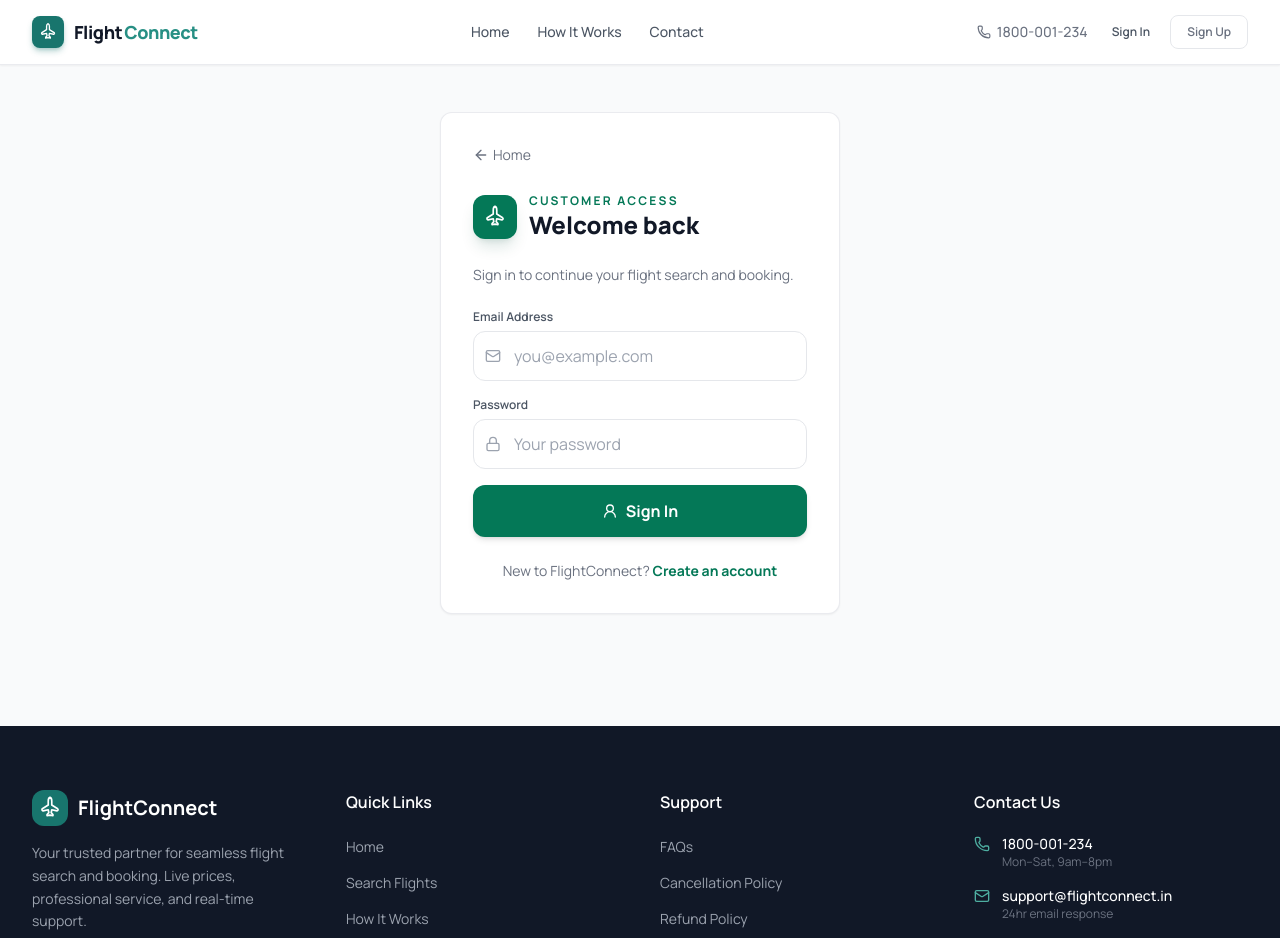
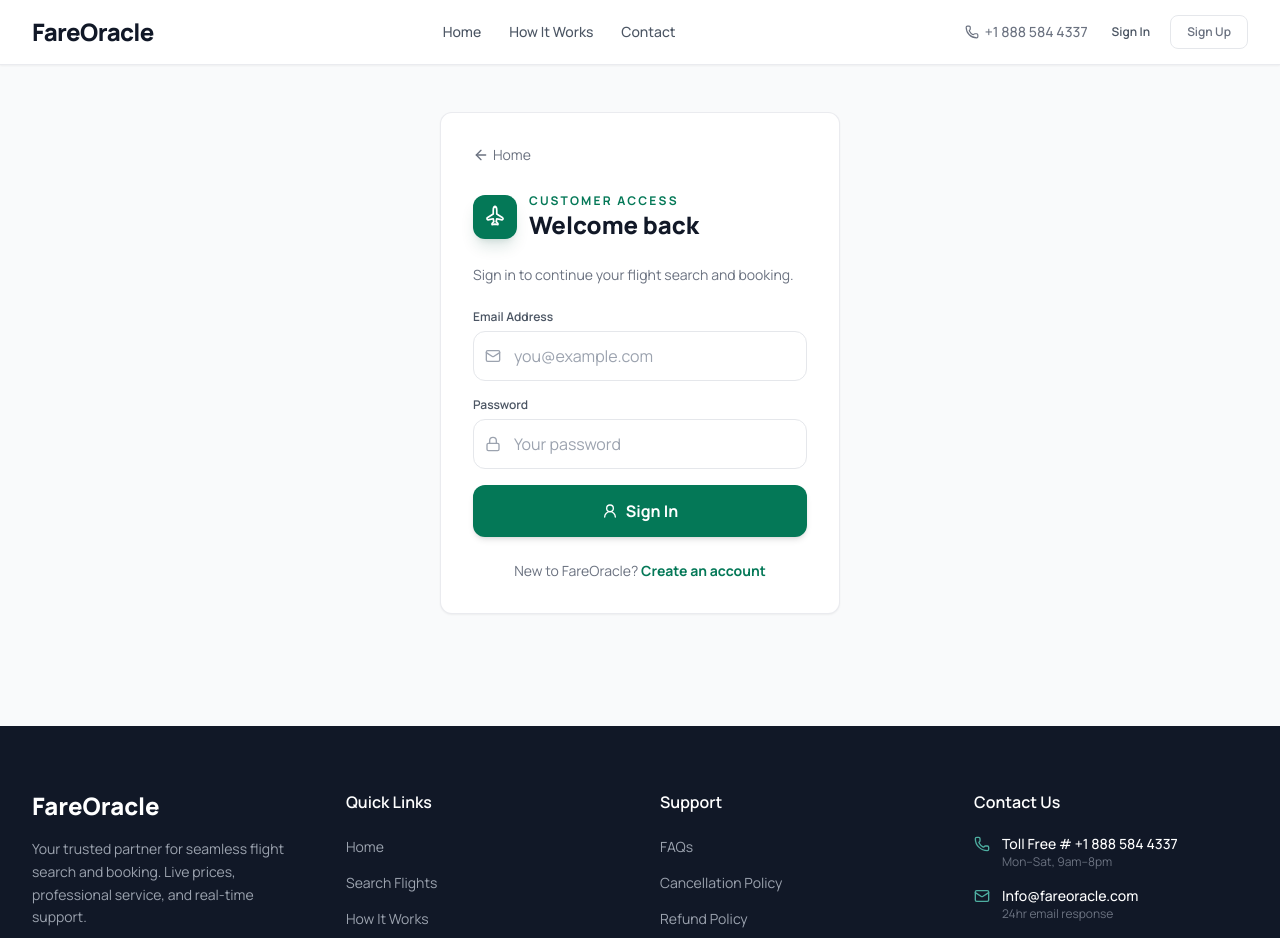
Before and after one commit to SanskarSingh142002/Flight, a React (Vite) app: page /signin in a window 1280 px wide. Shown: the top 938 px of the page. Built offline with nearby package versions, Linux system fonts and the light colour scheme.

Commit message:
uichange

```diff
--- a/src/components/AdminLayout.jsx
+++ b/src/components/AdminLayout.jsx
@@ -37,7 +37,7 @@ export default function AdminLayout({ children, title }) {
             <Plane className="w-5 h-5 text-white -rotate-45" />
           </div>
           <div>
-            <p className="text-white font-bold text-base leading-none">FlightConnect</p>
+            <p className="text-white font-bold text-base leading-none">FareOracle</p>
             <p className="text-gray-500 text-xs">Admin Panel</p>
           </div>
         </div>
--- a/src/components/Footer.jsx
+++ b/src/components/Footer.jsx
@@ -1,4 +1,4 @@
-import { Plane, Phone, Mail, MapPin, Globe, MessageCircle, Camera, Link as LinkIcon } from 'lucide-react'
+import { Phone, Mail, MapPin, Globe, MessageCircle, Camera, Link as LinkIcon } from 'lucide-react'
 import { Link } from 'react-router-dom'
 
 export default function Footer() {
@@ -8,11 +8,8 @@ export default function Footer() {
         <div className="grid grid-cols-1 md:grid-cols-2 lg:grid-cols-4 gap-10">
           {/* Brand */}
           <div className="lg:col-span-1">
-            <div className="flex items-center gap-2.5 mb-4">
-              <div className="w-9 h-9 bg-blue-600 rounded-xl flex items-center justify-center">
-                <Plane className="w-5 h-5 text-white -rotate-45" />
-              </div>
-              <span className="text-xl font-bold text-white">FlightConnect</span>
+            <div className="mb-4">
+              <span className="text-2xl font-black text-white">FareOracle</span>
             </div>
             <p className="text-sm leading-relaxed text-gray-400 mb-6">
               Your trusted partner for seamless flight search and booking. Live prices, professional service, and real-time support.
@@ -57,20 +54,20 @@ export default function Footer() {
               <li className="flex items-start gap-3">
                 <Phone className="w-4 h-4 text-blue-400 mt-0.5 shrink-0" />
                 <div>
-                  <p className="text-sm text-white font-medium">1800-001-234</p>
+                  <p className="text-sm text-white font-medium">Toll Free # +1 888 584 4337</p>
                   <p className="text-xs text-gray-500">Mon–Sat, 9am–8pm</p>
                 </div>
               </li>
               <li className="flex items-start gap-3">
                 <Mail className="w-4 h-4 text-blue-400 mt-0.5 shrink-0" />
                 <div>
-                  <p className="text-sm text-white font-medium">support@flightconnect.in</p>
+                  <p className="text-sm text-white font-medium">Info@fareoracle.com</p>
                   <p className="text-xs text-gray-500">24hr email response</p>
                 </div>
               </li>
               <li className="flex items-start gap-3">
                 <MapPin className="w-4 h-4 text-blue-400 mt-0.5 shrink-0" />
-                <p className="text-sm text-gray-400">New Delhi, India 110001</p>
+                <p className="text-sm text-gray-400">626 Wilshire Blvd Suite 410<br />Los Angeles, CA 90017</p>
               </li>
             </ul>
           </div>
@@ -78,7 +75,7 @@ export default function Footer() {
 
         {/* Bottom bar */}
         <div className="mt-12 pt-8 border-t border-gray-800 flex flex-col sm:flex-row items-center justify-between gap-4">
-          <p className="text-sm text-gray-500">© 2026 FlightConnect. All rights reserved.</p>
+          <p className="text-sm text-gray-500">© 2026 FareOracle. All rights reserved.</p>
           <div className="flex items-center gap-2 flex-wrap justify-center">
             <span className="h-7 min-w-12 px-2 bg-white rounded-md flex items-center justify-center">
               <img src="https://cdn.simpleicons.org/visa/1A1F71" alt="Visa" className="h-4 w-auto" />
--- a/src/components/Navbar.jsx
+++ b/src/components/Navbar.jsx
@@ -1,6 +1,6 @@
 import { useState, useEffect } from 'react'
 import { Link, useLocation, useNavigate } from 'react-router-dom'
-import { Plane, Menu, X, Phone, LogOut, UserCircle } from 'lucide-react'
+import { Menu, X, Phone, LogOut, UserCircle } from 'lucide-react'
 import { useCustomerAuth } from '../context/CustomerAuthContext'
 
 export default function Navbar() {
@@ -30,16 +30,8 @@ export default function Navbar() {
         <div className="flex items-center justify-between h-16">
 
           {/* Logo */}
-          <Link to="/" className="flex items-center gap-2.5 group">
-            <div className="w-8 h-8 bg-blue-600 rounded-lg flex items-center justify-center shadow-md shadow-blue-600/30 group-hover:shadow-blue-600/50 transition-shadow">
-              <Plane className="w-4 h-4 text-white -rotate-45" />
-            </div>
-            <div className="flex items-baseline gap-0.5">
-              <span className={`text-base sm:text-lg font-black tracking-tight transition-colors ${transparent ? 'text-white' : 'text-gray-900'}`}>
-                Flight
-              </span>
-              <span className="text-base sm:text-lg font-black tracking-tight text-blue-500">Connect</span>
-            </div>
+          <Link to="/" className={`text-xl sm:text-2xl font-black tracking-tight transition-colors ${transparent ? 'text-white' : 'text-gray-900'}`}>
+            FareOracle
           </Link>
 
           {/* Desktop nav */}
@@ -65,7 +57,7 @@ export default function Navbar() {
                 transparent ? 'text-white/70 hover:text-white' : 'text-gray-500 hover:text-gray-700'
               }`}>
               <Phone className="w-3.5 h-3.5" />
-              1800-001-234
+              +1 888 584 4337
             </a>
 
             {customerUser ? (
@@ -144,7 +136,7 @@ export default function Navbar() {
           ))}
           <div className="pt-3 border-t border-gray-100 flex items-center gap-2 px-3">
             <Phone className="w-4 h-4 text-blue-500" />
-            <span className="text-sm font-medium text-gray-600">1800-001-234</span>
+            <span className="text-sm font-medium text-gray-600">Toll Free # +1 888 584 4337</span>
           </div>
 
           {customerUser ? (
--- a/src/pages/CheckoutPage.jsx
+++ b/src/pages/CheckoutPage.jsx
@@ -239,7 +239,7 @@ export default function CheckoutPage() {
               <div className="mt-4 bg-amber-50 border border-amber-200 rounded-xl p-3 flex items-start gap-2">
                 <AlertCircle className="w-4 h-4 text-amber-500 shrink-0 mt-0.5" />
                 <p className="text-xs text-amber-700">
-                  Card details are tokenized via our payment processor. FlightConnect never stores your full card number or CVV.
+                  Card details are tokenized via our payment processor. FareOracle never stores your full card number or CVV.
                 </p>
               </div>
             </div>
--- a/src/pages/ConfirmationPage.jsx
+++ b/src/pages/ConfirmationPage.jsx
@@ -140,13 +140,13 @@ export default function ConfirmationPage() {
         <div className="card p-4 sm:p-6 mb-8 bg-gradient-to-br from-gray-900 to-gray-800 text-white">
           <h3 className="font-bold mb-3">Need help? Contact us</h3>
           <div className="flex flex-col sm:flex-row gap-4">
-            <a href="tel:+911800001234" className="flex items-center gap-2 bg-white/10 hover:bg-white/20 px-4 py-3 rounded-xl transition-colors">
+            <a href="tel:+18885844337" className="flex items-center gap-2 bg-white/10 hover:bg-white/20 px-4 py-3 rounded-xl transition-colors">
               <Phone className="w-4 h-4 text-blue-300" />
-              <span className="text-sm">1800-001-234</span>
+              <span className="text-sm">Toll Free # +1 888 584 4337</span>
             </a>
-            <a href="mailto:support@flightconnect.in" className="flex items-center gap-2 bg-white/10 hover:bg-white/20 px-4 py-3 rounded-xl transition-colors">
+            <a href="mailto:Info@fareoracle.com" className="flex items-center gap-2 bg-white/10 hover:bg-white/20 px-4 py-3 rounded-xl transition-colors">
               <Mail className="w-4 h-4 text-blue-300" />
-              <span className="text-sm">support@flightconnect.in</span>
+              <span className="text-sm">Info@fareoracle.com</span>
             </a>
           </div>
         </div>
--- a/src/pages/CustomerLoginPage.jsx
+++ b/src/pages/CustomerLoginPage.jsx
@@ -98,7 +98,7 @@ export default function CustomerLoginPage() {
           </form>
 
           <p className="mt-6 text-center text-sm text-gray-500">
-            New to FlightConnect?{' '}
+            New to FareOracle?{' '}
             <Link to="/signup" className="font-bold text-emerald-700 hover:underline">Create an account</Link>
           </p>
         </div>
--- a/src/pages/HomePage.jsx
+++ b/src/pages/HomePage.jsx
@@ -586,7 +586,7 @@ export default function HomePage() {
 
         <div className="relative max-w-7xl mx-auto px-4 sm:px-6 lg:px-8">
           <div className="text-center mb-14">
-            <p className="text-sm font-semibold text-blue-400 uppercase tracking-widest mb-2">Why FlightConnect</p>
+            <p className="text-sm font-semibold text-blue-400 uppercase tracking-widest mb-2">Why FareOracle</p>
             <h2 className="text-3xl font-black text-white mb-3">Built Different</h2>
             <p className="text-white/40 max-w-md mx-auto">We're not just a search engine — we're your personal booking team.</p>
           </div>
@@ -623,7 +623,7 @@ export default function HomePage() {
             {[
               { name:'Rahul Sharma', role:'Business Traveller', city:'Delhi',  stars:5, text:'The search is fast and prices are always accurate. The team called me within an hour to confirm my Dubai booking. Absolutely seamless.' },
               { name:'Priya Nair',   role:'Family Holidayer',   city:'Kochi',  stars:5, text:'Booked 4 tickets to Goa for a family trip. The process was super simple, and I loved that a real person followed up to confirm everything.' },
-              { name:'Vikram Joshi', role:'Frequent Flyer',     city:'Mumbai', stars:5, text:'Tried many booking platforms. FlightConnect is the only one where someone actually calls to confirm. That kind of service is rare these days.' },
+              { name:'Vikram Joshi', role:'Frequent Flyer',     city:'Mumbai', stars:5, text:'Tried many booking platforms. FareOracle is the only one where someone actually calls to confirm. That kind of service is rare these days.' },
             ].map(t => (
               <div key={t.name} className="bg-white rounded-2xl p-6 shadow-sm border border-gray-100 hover:shadow-md transition-shadow">
                 <div className="flex items-center gap-0.5 mb-4">
--- a/src/pages/admin/AdminLogin.jsx
+++ b/src/pages/admin/AdminLogin.jsx
@@ -57,13 +57,13 @@ export default function AdminLogin() {
             <div className="w-10 h-10 bg-blue-600 rounded-xl flex items-center justify-center">
               <Plane className="w-5 h-5 text-white -rotate-45" />
             </div>
-            <span className="text-xl font-black text-white">FlightConnect</span>
+            <span className="text-xl font-black text-white">FareOracle</span>
           </div>
 
           <div className="bg-white rounded-2xl shadow-2xl p-5 sm:p-8">
             <div className="mb-8">
               <h1 className="text-2xl font-black text-gray-900 mb-1">Admin Sign In</h1>
-              <p className="text-sm text-gray-500">Access the FlightConnect operations dashboard</p>
+              <p className="text-sm text-gray-500">Access the FareOracle operations dashboard</p>
             </div>
 
             <form onSubmit={handleSubmit} className="space-y-5">
```
